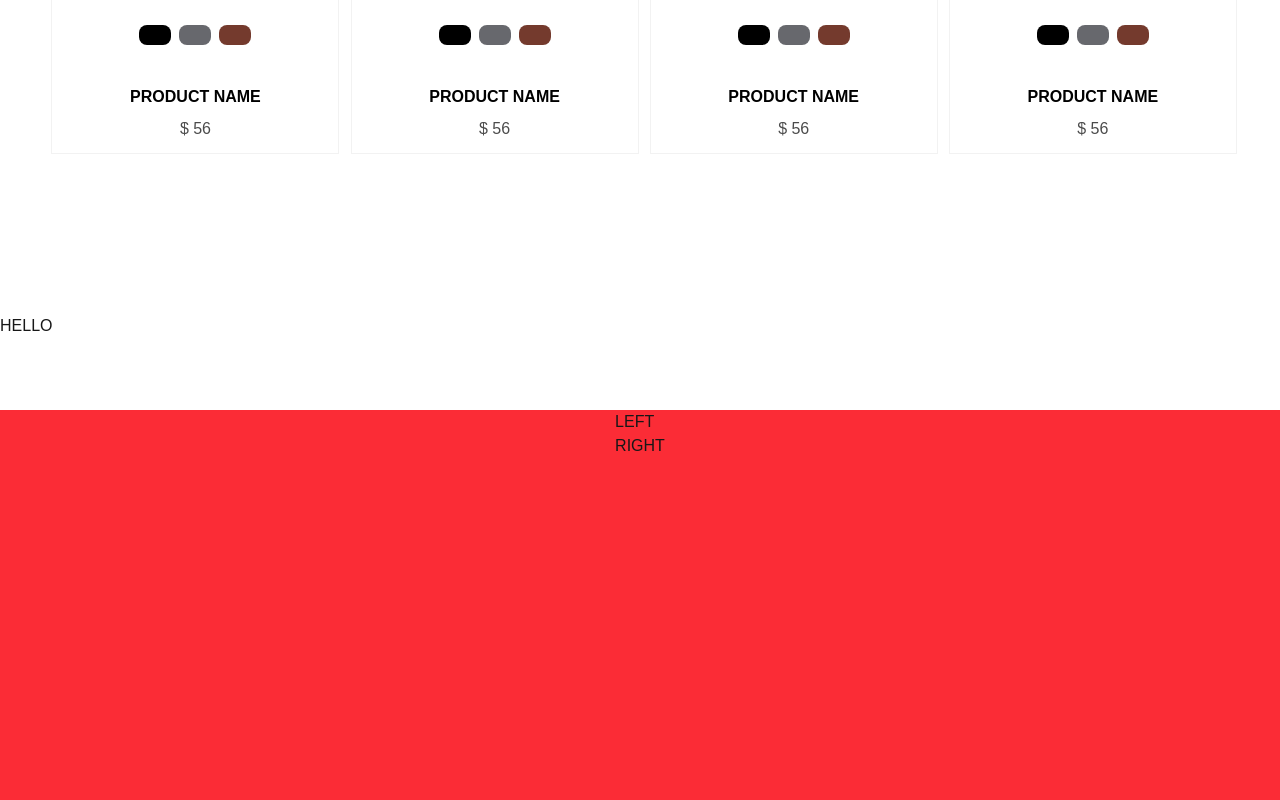
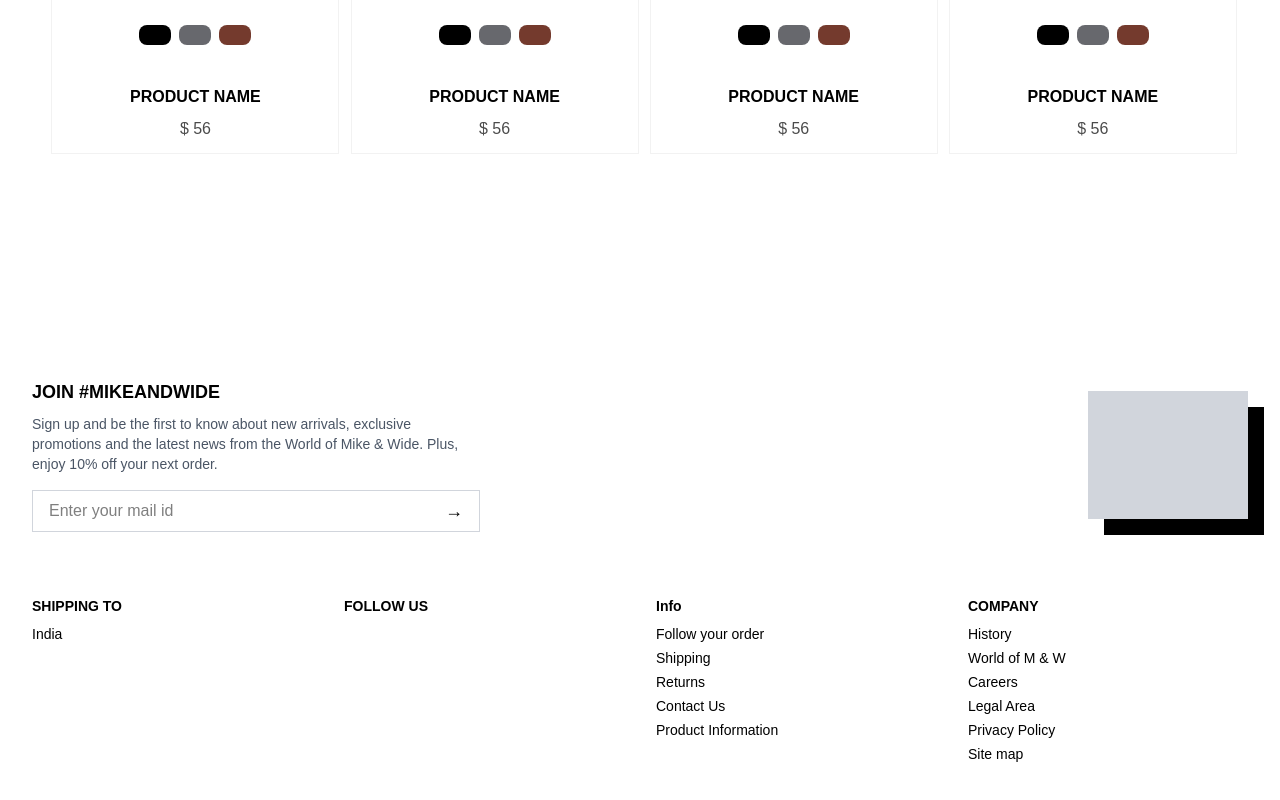
Before and after one commit to gauravver13/mike-n-wide, a Next.js app: page / in a window 1280 px wide. Shown: the part 2103-2903 px from the top of the page. Built offline with nearby package versions, Linux system fonts and the light colour scheme.

Commit message:
Add Footer

```diff
--- a/src/app/page.tsx
+++ b/src/app/page.tsx
@@ -15,10 +15,6 @@ export default function Home() {
         <HeroSection />
         <Banner1 />
         <ProductSlider />
-
-        <div className="bg-color-primary w-full">
-          HELLO
-        </div>
         <Footer />
 
 
--- a/src/components/Footer.tsx
+++ b/src/components/Footer.tsx
@@ -1,27 +1,61 @@
 export default function Footer() {
-    return(
-        <>
-            <footer className="bg-red-500 container relative flex justify-center mt-[72px] h-screen ">
-                <div className="">
-
-                    {/* Upper-Footer  */}
-                    <div>
-
-                        {/* LEFT UPPER Footer  */}
-                        <div>LEFT</div>
-
-                        {/* RIGHT UPPER FOOTER  */}
-                        <div>RIGHT</div>
+    return (
+      <footer className="bg-white text-black py-16">
+        <div className="container mx-auto px-4">
+          {/* Top Section */}
+          <div className="flex flex-col md:flex-row justify-between items-start md:items-center gap-10 mb-16">
+            <div className="max-w-md">
+              <h3 className="font-semibold text-lg mb-2">JOIN #MIKEANDWIDE</h3>
+              <p className="text-sm text-gray-600 mb-4">
+                Sign up and be the first to know about new arrivals, exclusive promotions and the latest news from the World of Mike & Wide. Plus, enjoy 10% off your next order.
+              </p>
+              <div className="flex border border-gray-300 w-full max-w-md">
+                <input
+                  type="email"
+                  placeholder="Enter your mail id"
+                  className="flex-1 px-4 py-2 outline-none"
+                />
+                <button className="px-4 text-lg">→</button>
+              </div>
+            </div>
+            <div className="w-40 h-32 relative">
+              <div className="absolute top-4 left-4 w-full h-full bg-black" />
+              <div className="absolute top-0 left-0 w-full h-full bg-gray-300" />
+            </div>
           </div>
 
-
-                    {/* Lower-Footer  */}
+          {/* Bottom Links */}
+          <div className="grid grid-cols-2 md:grid-cols-4 gap-8 text-sm">
             <div>
-
+              <p className="font-semibold mb-2">SHIPPING TO</p>
+              <p>India</p>
             </div>
-
+            <div>
+              <p className="font-semibold mb-2">FOLLOW US</p>
+            </div>
+            <div>
+              <p className="font-semibold mb-2">Info</p>
+              <ul className="space-y-1">
+                <li>Follow your order</li>
+                <li>Shipping</li>
+                <li>Returns</li>
+                <li>Contact Us</li>
+                <li>Product Information</li>
+              </ul>
+            </div>
+            <div>
+              <p className="font-semibold mb-2">COMPANY</p>
+              <ul className="space-y-1">
+                <li>History</li>
+                <li>World of M & W</li>
+                <li>Careers</li>
+                <li>Legal Area</li>
+                <li>Privacy Policy</li>
+                <li>Site map</li>
+              </ul>
+            </div>
+          </div>
         </div>
       </footer>
-        </>
-    )
+    );
   }
```
Lines whose indentation alone changed are shown as unchanged.
